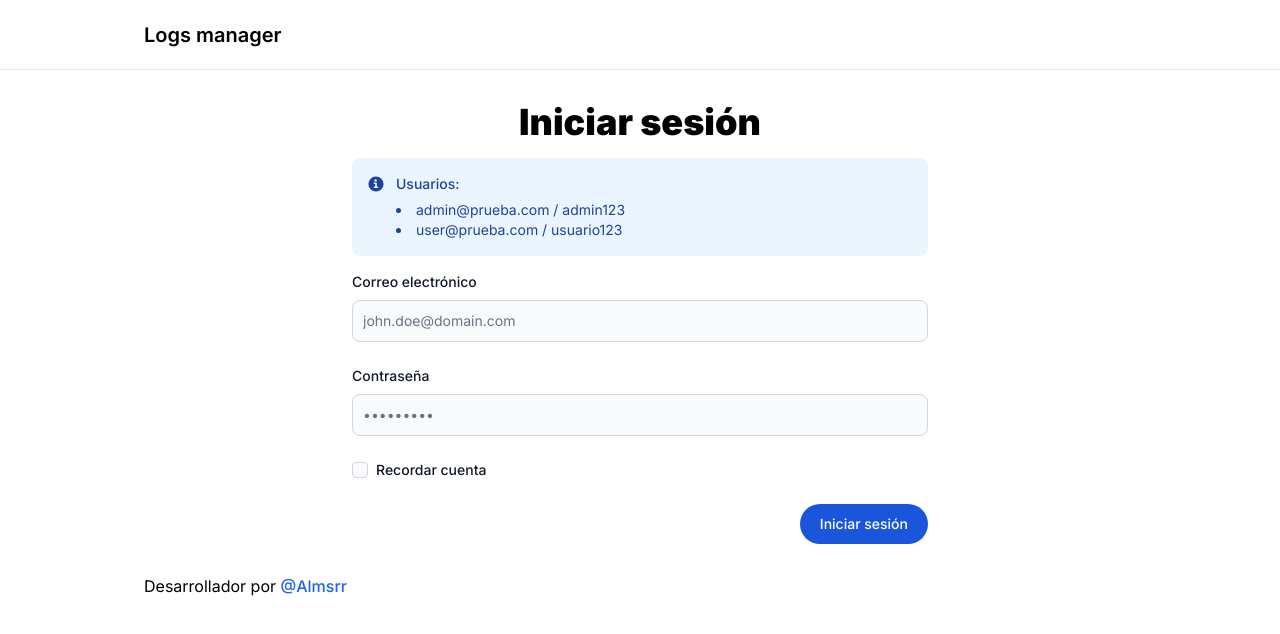
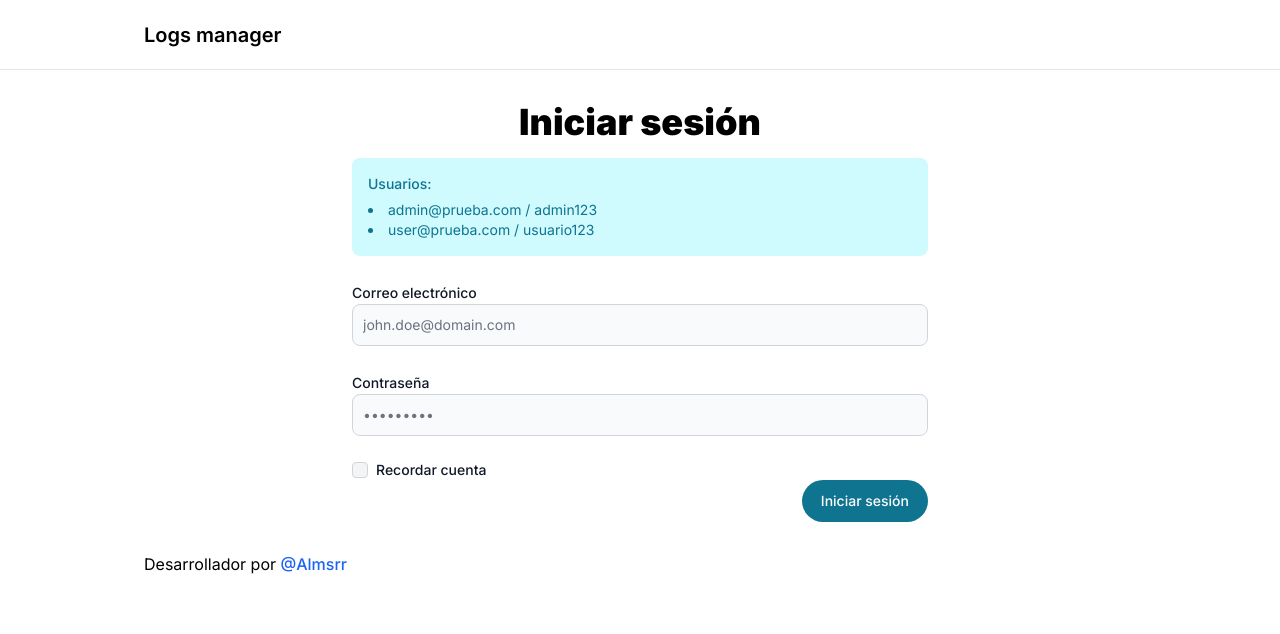
Before and after one commit to microboxlabs/nextjs-logs-manager, a Next.js app in the folder nextjs-logs-manager/: page /sign-in in a window 1280 px wide. Shown: the top 634 px of the page. Built offline with nearby package versions, Linux system fonts and the light colour scheme.

Commit message:
Use flowbite-react component in sign-in form

```diff
--- /dev/null
+++ b/nextjs-logs-manager/app/components/ErrorMessage.tsx
@@ -0,0 +1,7 @@
+export default function ErrorMessage({
+  children,
+}: {
+  children: React.ReactNode;
+}) {
+  return <p className="mt-2 text-sm text-red-600">{children}</p>;
+}
--- a/nextjs-logs-manager/app/components/SignInForm.tsx
+++ b/nextjs-logs-manager/app/components/SignInForm.tsx
@@ -1,16 +1,17 @@
 "use client";
 
-import { useForm } from "react-hook-form";
+import { useForm, Controller } from "react-hook-form";
 import axios from "axios";
+import { TextInput, Alert, Button, Checkbox, Label } from "flowbite-react";
 
 import type { TSignInForm, TLoginResponse } from "@/app/shared/types";
-import Button from "./Button";
 import { useAuth } from "../hooks/useAuth";
+import ErrorMessage from "./ErrorMessage";
 
 export default function SignInForm() {
   const {
-    register,
     handleSubmit,
+    control,
     formState: { errors },
   } = useForm<TSignInForm>({
     defaultValues: { email: "", password: "", remember: false },
@@ -28,89 +29,66 @@ export default function SignInForm() {
 
   return (
     <form onSubmit={handleSubmit(submit)} className="mx-auto max-w-xl">
-      <div
-        className="mb-4 flex rounded-lg bg-blue-50 p-4 text-sm text-blue-800 dark:bg-gray-800 dark:text-blue-400"
-        role="alert"
-      >
-        <svg
-          className="me-3 mt-[2px] inline h-4 w-4 flex-shrink-0"
-          aria-hidden="true"
-          xmlns="http://www.w3.org/2000/svg"
-          fill="currentColor"
-          viewBox="0 0 20 20"
-        >
-          <path d="M10 .5a9.5 9.5 0 1 0 9.5 9.5A9.51 9.51 0 0 0 10 .5ZM9.5 4a1.5 1.5 0 1 1 0 3 1.5 1.5 0 0 1 0-3ZM12 15H8a1 1 0 0 1 0-2h1v-3H8a1 1 0 0 1 0-2h2a1 1 0 0 1 1 1v4h1a1 1 0 0 1 0 2Z" />
-        </svg>
-        <span className="sr-only">Info</span>
-        <div>
+      <Alert className="mb-6">
         <span className="font-medium">Usuarios:</span>
         <ul className="mt-1.5 list-inside list-disc">
           <li>admin@prueba.com / admin123</li>
           <li>user@prueba.com / usuario123</li>
         </ul>
-        </div>
-      </div>
+      </Alert>
+
       <div className="mb-6">
-        <label
-          htmlFor="email"
-          className="mb-2 block text-sm font-medium text-gray-900 dark:text-white"
-        >
-          Correo electr&oacute;nico
-        </label>
-        <input
+        <Label htmlFor="email">Correo electr&oacute;nico</Label>
+        <Controller
+          control={control}
+          name="email"
+          rules={{ required: "Correo electrónico requerido" }}
+          render={({ field: { value, onChange } }) => (
+            <TextInput
+              id="email"
+              value={value}
+              onChange={onChange}
               type="email"
-          id="email"
-          className="block w-full rounded-lg border border-gray-300 bg-gray-50 p-2.5 text-sm text-gray-900 focus:border-blue-500 focus:ring-blue-500 dark:border-gray-600 dark:bg-gray-700 dark:text-white dark:placeholder-gray-400 dark:focus:border-blue-500 dark:focus:ring-blue-500"
               placeholder="john.doe@domain.com"
-          {...register("email", { required: "Correo electrónico requerido" })}
             />
+          )}
+        />
+
         {errors && errors.email && (
-          <p className="mt-2 text-sm text-red-600 dark:text-red-500">
-            {errors.email.message}
-          </p>
+          <ErrorMessage>{errors.email.message}</ErrorMessage>
         )}
       </div>
       <div className="mb-6">
-        <label
-          htmlFor="password"
-          className="mb-2 block text-sm font-medium text-gray-900 dark:text-white"
-        >
-          Contrase&ntilde;a
-        </label>
-        <input
+        <Label htmlFor="password">Contrase&ntilde;a</Label>
+        <Controller
+          control={control}
+          name="password"
+          rules={{ required: "Contraseña requerida" }}
+          render={({ field: { value, onChange } }) => (
+            <TextInput
+              id="password"
+              value={value}
+              onChange={onChange}
               type="password"
-          id="password"
-          className="block w-full rounded-lg border border-gray-300 bg-gray-50 p-2.5 text-sm text-gray-900 focus:border-blue-500 focus:ring-blue-500 dark:border-gray-600 dark:bg-gray-700 dark:text-white dark:placeholder-gray-400 dark:focus:border-blue-500 dark:focus:ring-blue-500"
               placeholder="•••••••••"
-          {...register("password", { required: "Contraseña requerida" })}
             />
+          )}
+        />
+
         {errors && errors.password && (
-          <p className="mt-2 text-sm text-red-600 dark:text-red-500">
-            {errors.password.message}
-          </p>
+          <ErrorMessage>{errors.password.message}</ErrorMessage>
         )}
       </div>
 
-      <div className="mb-6 flex items-start">
-        <div className="flex h-5 items-center">
-          <input
-            id="remember"
-            type="checkbox"
-            value=""
-            className="focus:ring-3 h-4 w-4 rounded border border-gray-300 bg-gray-50 focus:ring-blue-300 dark:border-gray-600 dark:bg-gray-700 dark:ring-offset-gray-800 dark:focus:ring-blue-600"
-            {...register("remember")}
-          />
-        </div>
-        <label
-          htmlFor="remember"
-          className="ms-2 text-sm font-medium text-gray-900 dark:text-gray-300"
-        >
+      <div className="flex items-center gap-2">
+        <Checkbox id="remember" />
+        <Label htmlFor="remember" className="flex">
           Recordar cuenta
-        </label>
+        </Label>
       </div>
 
       <div className="flex justify-center md:justify-end">
-        <Button type="submit" className="w-full bg-blue-700 md:w-auto">
+        <Button type="submit" pill>
           Iniciar sesi&oacute;n
         </Button>
       </div>
--- a/nextjs-logs-manager/app/layout.tsx
+++ b/nextjs-logs-manager/app/layout.tsx
@@ -1,5 +1,4 @@
 import type { Metadata } from "next";
-import Script from "next/script";
 import { Inter } from "next/font/google";
 import { ThemeModeScript } from "flowbite-react";
 import "./globals.css";
@@ -34,7 +33,6 @@ export default function RootLayout({
           </AuthGuard>
         </AuthContextProvider>
       </body>
-      <Script src="https://cdn.jsdelivr.net/npm/flowbite@2.5.2/dist/flowbite.min.js" />
     </html>
   );
 }
```
Lines whose indentation alone changed are shown as unchanged.
